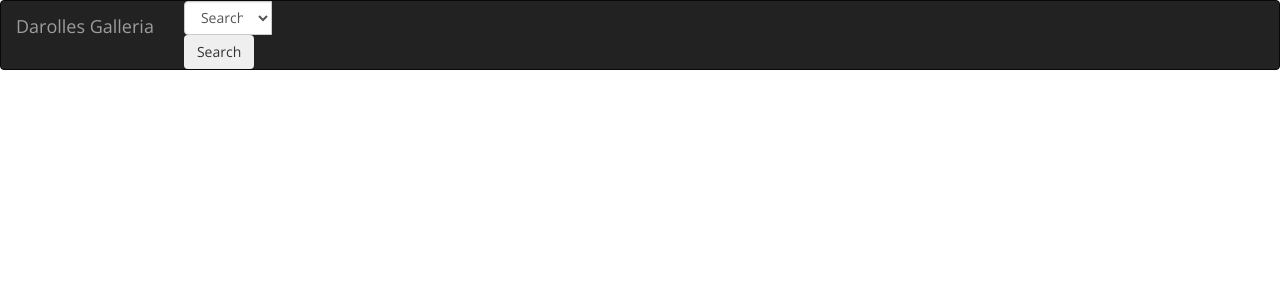
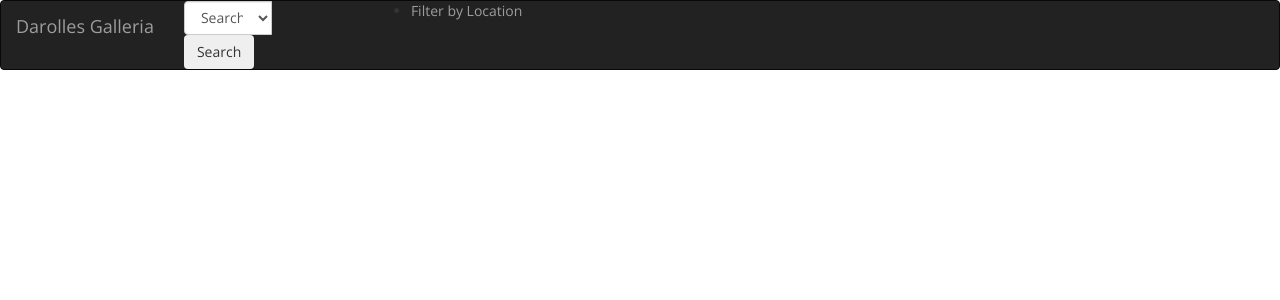
Before and after one commit to shizukane/Gallery, a Django app: template galleria/templates/base.html in a window 1280 px wide. Shown: the top 300 px of the page. Run offline with Django 3.2, Linux system fonts and the light colour scheme; the template is opened without the code that fills it, so the values that code supplies are empty; some libraries are stand-ins or nearby versions.

Commit message:
deployment

```diff
--- a/galleria/templates/navbar.html
+++ b/galleria/templates/navbar.html
@@ -17,4 +17,9 @@
         </div>
       </form>
   </div>
+  <ul class="navbar-nav mr-auto">
+    <li class="nav-item">
+      <a class="nav-link" href="{% url 'sort_by_locations' %}">Filter by Location</a>
+    </li>
+  </ul>
 </nav>
```
